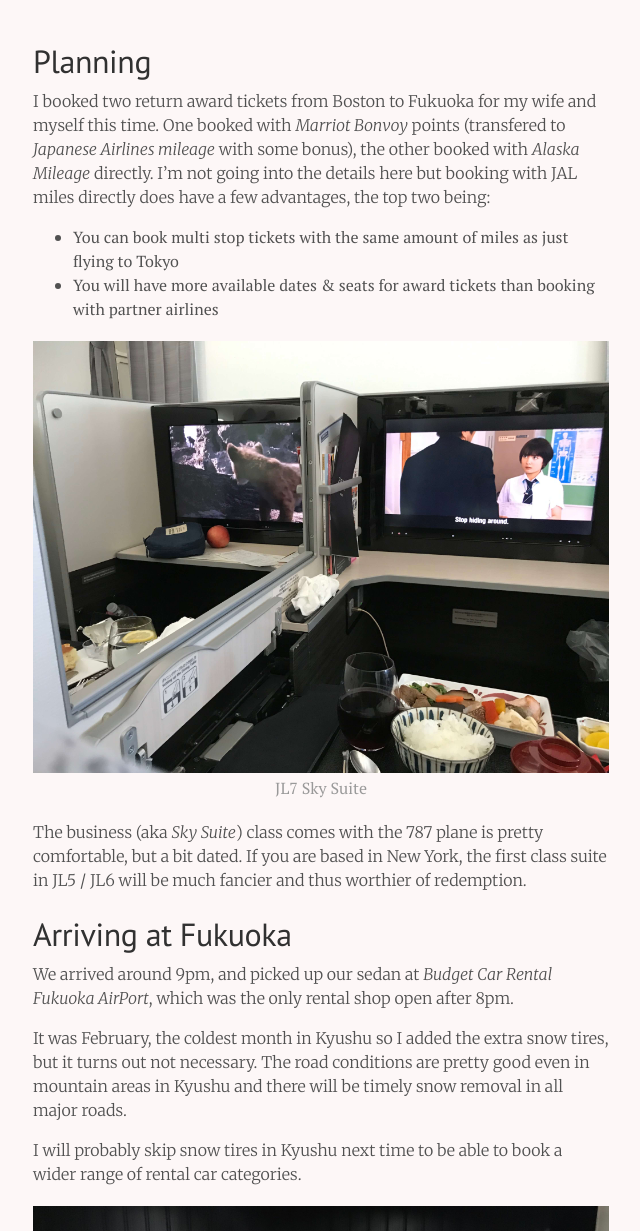
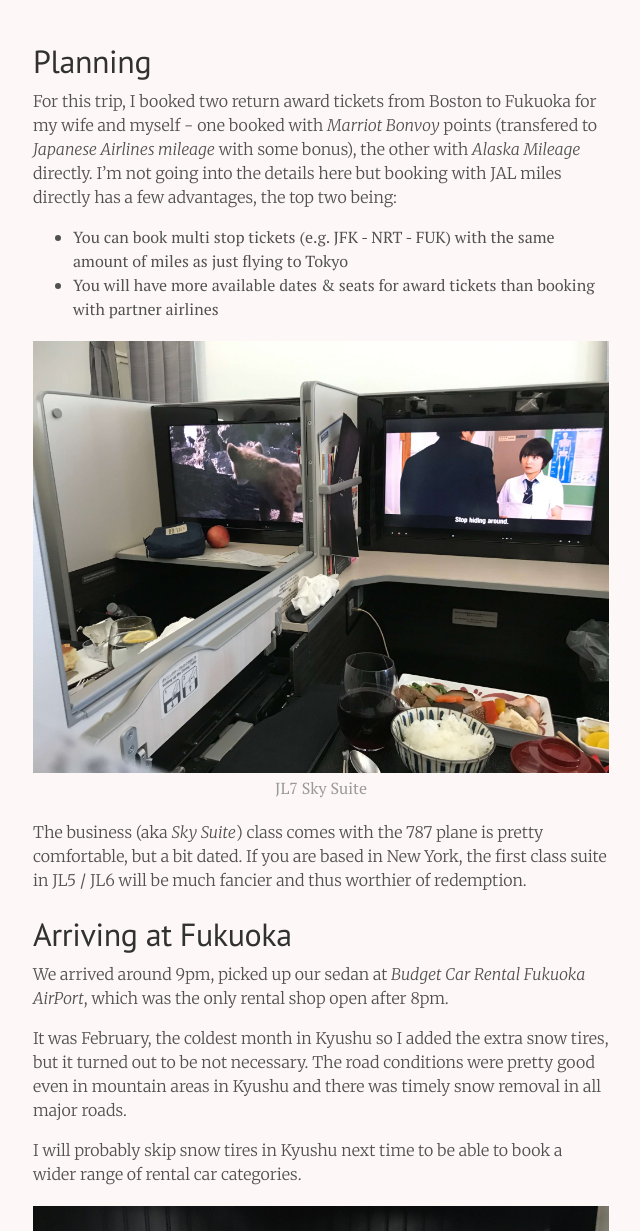
Before and after one commit to maxim-xu/maxim-xu.github.com, a Jekyll site: the page built from _posts/2020-02-20-kyushu-trip.md, in a window 1280 px wide and 1400 px high, scrolled down 602 px, cut to the strip 169-1400 px from the top of the window. Shown: the whole strip, without its empty margins (319-959 px from the left). Built offline with Jekyll 4.4.1, drawn with Linux system fonts in a browser that asks for light colours; a script that is not in the unit is left out; some of the changed text lies outside the part shown.

Commit message:
post updates

```diff
--- a/_posts/2020-02-20-kyushu-trip.md
+++ b/_posts/2020-02-20-kyushu-trip.md
@@ -29,9 +29,9 @@
 
 # Planning
 
-I booked two return award tickets from Boston to Fukuoka for my wife and myself this time. One booked with _Marriot Bonvoy_ points (transfered to _Japanese Airlines mileage_ with some bonus), the other booked with _Alaska Mileage_ directly. I'm not going into the details here but booking with JAL miles directly does have a few advantages, the top two being:
+For this trip, I booked two return award tickets from Boston to Fukuoka for my wife and myself - one booked with _Marriot Bonvoy_ points (transfered to _Japanese Airlines mileage_ with some bonus), the other with _Alaska Mileage_ directly. I'm not going into the details here but booking with JAL miles directly has a few advantages, the top two being:
 
-- You can book multi stop tickets with the same amount of miles as just flying to Tokyo
+- You can book multi stop tickets (e.g. JFK - NRT - FUK) with the same amount of miles as just flying to Tokyo
 - You will have more available dates & seats for award tickets than booking with partner airlines
 
 <figure>
@@ -43,9 +43,9 @@
 
 # Arriving at Fukuoka
 
-We arrived around 9pm, and picked up our sedan at _Budget Car Rental Fukuoka AirPort_, which was the only rental shop open after 8pm.
+We arrived around 9pm, picked up our sedan at _Budget Car Rental Fukuoka AirPort_, which was the only rental shop open after 8pm.
 
-It was February, the coldest month in Kyushu so I added the extra snow tires, but it turns out not necessary. The road conditions are pretty good even in mountain areas in Kyushu and there will be timely snow removal in all major roads.
+It was February, the coldest month in Kyushu so I added the extra snow tires, but it turned out to be not necessary. The road conditions were pretty good even in mountain areas in Kyushu and there was timely snow removal in all major roads.
 
 I will probably skip snow tires in Kyushu next time to be able to book a wider range of rental car categories.
 
@@ -80,21 +80,21 @@
 
 ## Beppu and Kunisaki Peninsula
 
-Beppu in Oita Prefecture has been a famous onsen town in Japan. Not long before our arrival, Beppu hosted Rugby World Cup 2019, which boosted its international fame as well as improved facilities to welcome foreigners.
+The drive to Beppu through Oita Expressway (大分自動車道) passes the scenic Mount Yufu, which will be introduced later in this post.
 
 <small>I uploaded some of my videos to YouTube and embedded them here so that I don't need to host them on my own blog server.</small>
 
 <div class="video-container"><iframe width="560" height="315" src="https://www.youtube.com/embed/q3rFWPjxH3M?modestbranding=1" title="YouTube video player" frameborder="0" allow="accelerometer; autoplay; clipboard-write; encrypted-media; gyroscope; picture-in-picture" allowfullscreen></iframe></div>
 <p></p>
 
-The drive to Beppu through Oita Expressway (大分自動車道) passes the scenic Mount Yufu, which will be introduced later in this post.
+Beppu is a famous onsen resort city in Japan. Not long before our arrival, it hosted Rugby World Cup 2019, which boosted its international fame as well as improved facilities to welcome foreigners.
 
 <figure>
  <img oncontextmenu="return false;" alt="Rental Car" src="{{ site.baseurl }}/public/images/japan2020/beppu/1.jpg" />
   <figcaption>十文字原展望台 Jumonji Viewpoint</figcaption>
 </figure>
 
-Ocean cities with mountains in its back always tend to be charming, let alone Beppu is one of the biggest onsen towns in entire Japan. It is probably my favourate city in Kyushu - you will see why below. We stayed at two properties in Beppu to enjoy the different sceneries (city view / ocean view).
+Ocean cities with mountains in its back always tend to be charming, let alone Beppu is one of the biggest onsen resort towns in entire Japan. It is probably my favourate city in Kyushu. We stayed at two properties in Beppu to enjoy the different types of scenery (city view / ocean view).
 
 <figure>
  <img oncontextmenu="return false;" alt="Rental Car" src="{{ site.baseurl }}/public/images/japan2020/beppu/3.jpg" />
@@ -139,7 +139,7 @@
 
 ## Futago-ji
 
-The best season to visit Rokugo-Manzan (六郷満山) is the Fall, in which the temples and shrines will be decorated with lots of amazing foliage. Plus, it will be way less crowded than other famous foliage spots in Japan (Kyoto, for example).
+The best season to visit Rokugo-Manzan (六郷満山) is the fall, in which the temples and shrines will be decorated with lots of amazing foliage. Plus, it will be way less crowded than other famous foliage spots in Japan (Kyoto, for example).
 
 <figure class="inline">
  <img oncontextmenu="return false;"  class="vertical-long-img" alt="Futago-ji" src="{{ site.baseurl }}/public/images/japan2020/futago/1.jpg" />
@@ -315,6 +316,12 @@
 
 ## Kurokawa
 
+Yet another onsen resort town - Kurokawa is located in the middle of Kyushu about 20 kilometers north of Mount Aso. The drive to Kurokawa took longer than I expected, and we were late to check in at our ryokan at Kurokawa.
+
+<div class="video-container"><iframe width="560" height="315" src="https://www.youtube.com/embed/6ncFVqnemOo?modestbranding=1" title="YouTube video player" frameborder="0" allow="accelerometer; autoplay; clipboard-write; encrypted-media; gyroscope; picture-in-picture" allowfullscreen></iframe></div>
+<p></p>
+Due to limited space, I will introduce the ryokan, [Takefue](http://www.takefue.com/english/index.html), in a standalone post.
+
 <br>
 <br>
 
```
Also changed, not shown: other parts of _posts/2020-02-20-kyushu-trip.md (+3 -2 lines).
